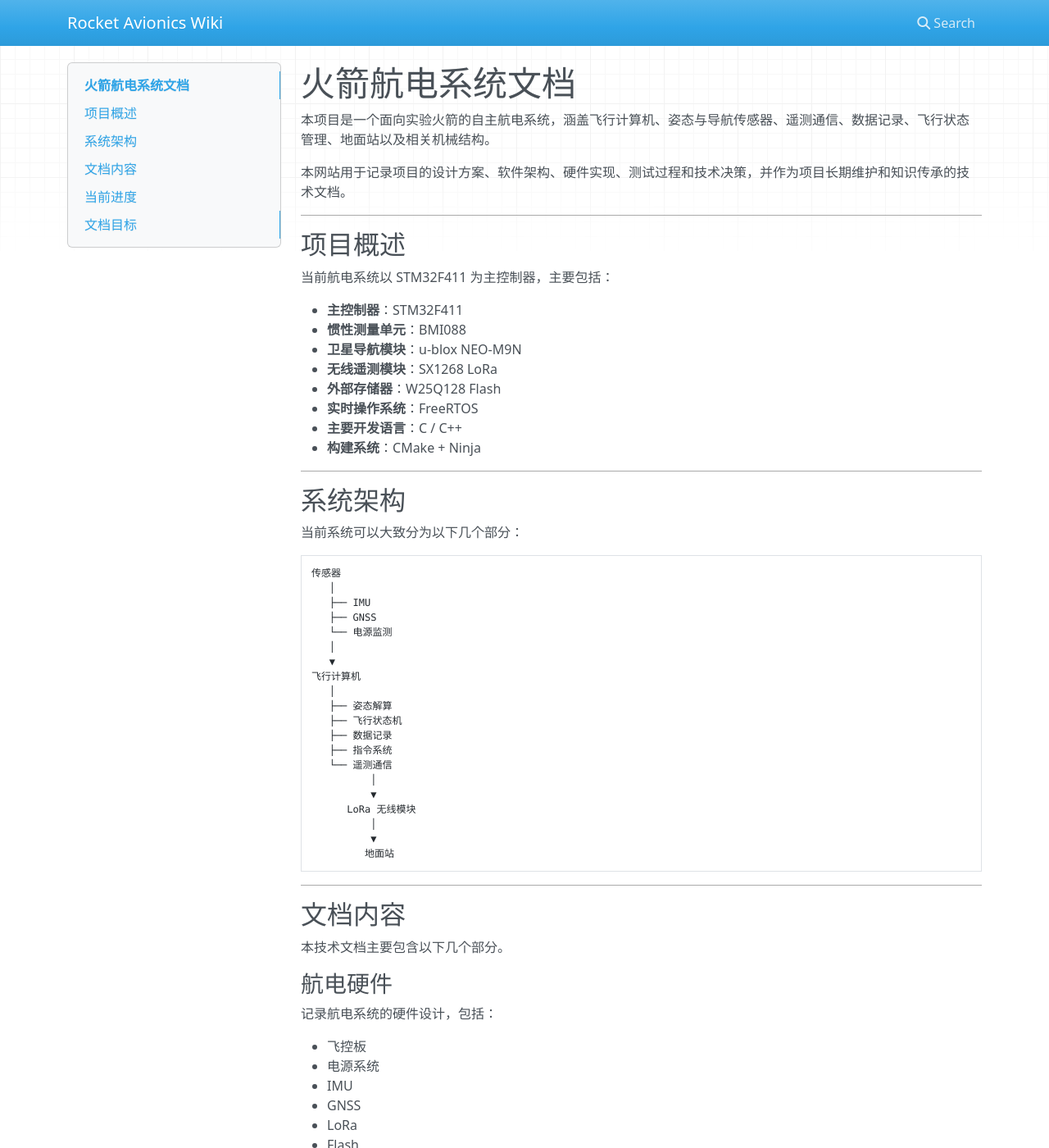
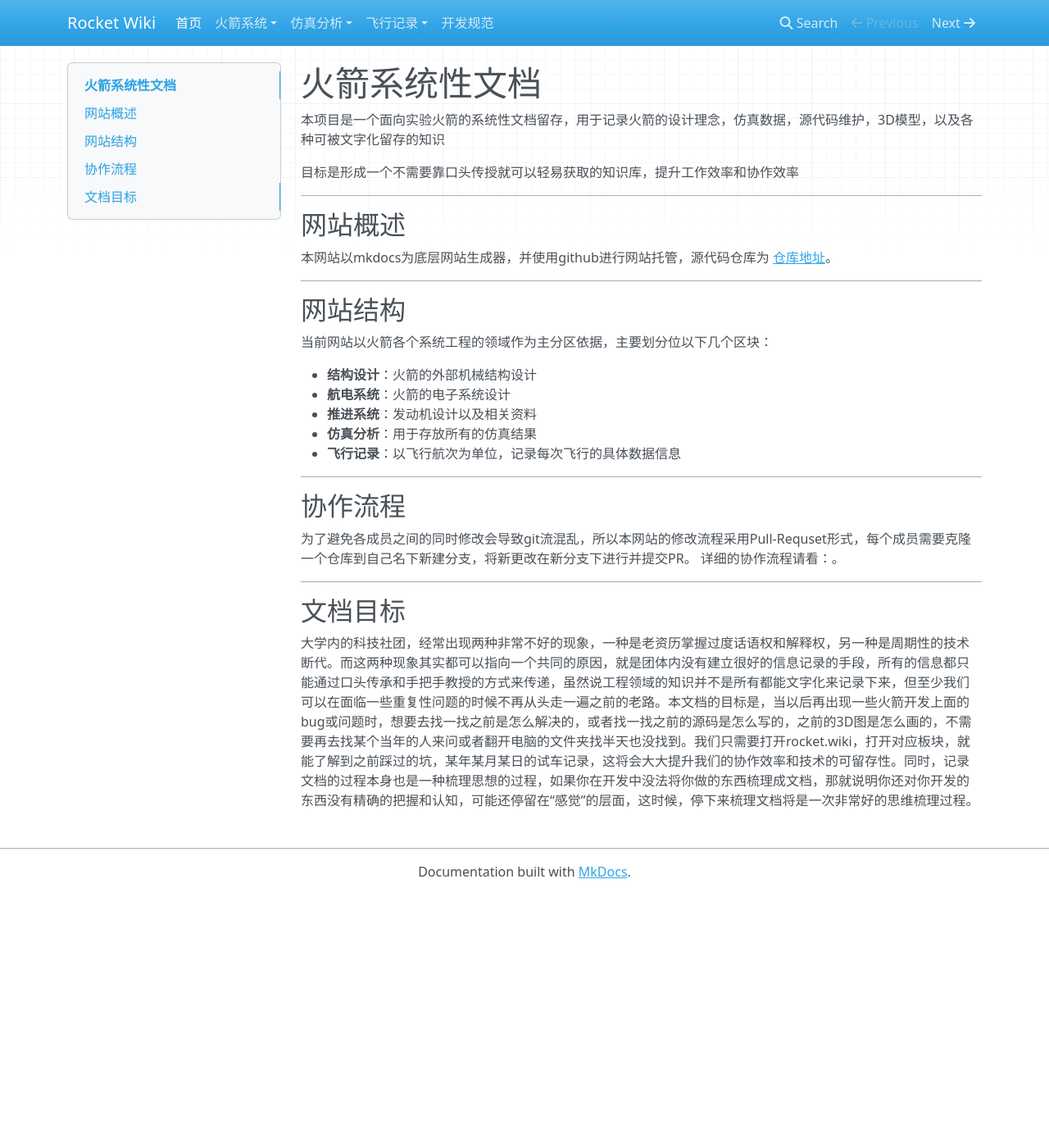
Before and after one commit to SophonSnwflake/rocket-docs, an MkDocs documentation site: the page built from docs/index.md, in a window 1280 px wide and 1400 px high. Shown: the whole window at 82% size. Built offline with MkDocs 1.6.1, drawn with Linux system fonts in a browser that asks for light colours; nearby versions of some CDN libraries; some of the changed text lies outside the part shown.

````diff
--- /dev/null
+++ b/docs/development/index.md
@@ -0,0 +1,7 @@
+# 开发规范（Development）
+
+本区块用于记录一些团队开发过程中的开发规范文档
+
+---
+
+#### 文档开发规范以及工作流程：[docsWorkflow](docs_workflow.md)
--- a/docs/index.md
+++ b/docs/index.md
@@ -1,158 +1,35 @@
-# 火箭航电系统文档
+# 火箭系统性文档
 
-本项目是一个面向实验火箭的自主航电系统，涵盖飞行计算机、姿态与导航传感器、遥测通信、数据记录、飞行状态管理、地面站以及相关机械结构。
+本项目是一个面向实验火箭的系统性文档留存，用于记录火箭的设计理念，仿真数据，源代码维护，3D模型，以及各种可被文字化留存的知识
 
-本网站用于记录项目的设计方案、软件架构、硬件实现、测试过程和技术决策，并作为项目长期维护和知识传承的技术文档。
+目标是形成一个不需要靠口头传授就可以轻易获取的知识库，提升工作效率和协作效率
 
 ---
 
-## 项目概述
+## 网站概述
 
-当前航电系统以 STM32F411 为主控制器，主要包括：
-
-* **主控制器**：STM32F411
-* **惯性测量单元**：BMI088
-* **卫星导航模块**：u-blox NEO-M9N
-* **无线遥测模块**：SX1268 LoRa
-* **外部存储器**：W25Q128 Flash
-* **实时操作系统**：FreeRTOS
-* **主要开发语言**：C / C++
-* **构建系统**：CMake + Ninja
+本网站以mkdocs为底层网站生成器，并使用github进行网站托管，源代码仓库为 [仓库地址](https://github.com/SophonSnwflake/rocket-avionics-docs)。
 
 ---
 
-## 系统架构
+## 网站结构
 
-当前系统可以大致分为以下几个部分：
+当前网站以火箭各个系统工程的领域作为主分区依据，主要划分位以下几个区块：
 
-```text
-传感器
-   │
-   ├── IMU
-   ├── GNSS
-   └── 电源监测
-   │
-   ▼
-飞行计算机
-   │
-   ├── 姿态解算
-   ├── 飞行状态机
-   ├── 数据记录
-   ├── 指令系统
-   └── 遥测通信
-          │
-          ▼
-      LoRa 无线模块
-          │
-          ▼
-         地面站
-```
+* **结构设计**：火箭的外部机械结构设计
+* **航电系统**：火箭的电子系统设计
+* **推进系统**：发动机设计以及相关资料
+* **仿真分析**：用于存放所有的仿真结果
+* **飞行记录**：以飞行航次为单位，记录每次飞行的具体数据信息
 
 ---
 
-## 文档内容
-
-本技术文档主要包含以下几个部分。
-
-### 航电硬件
-
-记录航电系统的硬件设计，包括：
-
-* 飞控板
-* 电源系统
-* IMU
-* GNSS
-* LoRa
-* Flash
-* 各模块接口
-* PCB 设计
-
-### 飞控软件
-
-记录飞控软件整体架构以及各个软件模块的设计，包括：
-
-* FreeRTOS 任务设计
-* 硬件驱动层
-* 姿态解算
-* 数据记录系统
-* 通信系统
-* 指令系统
-* 飞行状态机
-
-### 通信系统
-
-记录飞控与地面站之间的通信设计，包括：
-
-* LoRa 参数配置
-* 遥测数据协议
-* 指令协议
-* 数据编码与解码
-* 通信流程
-
-### 机械结构
-
-记录与航电系统相关的机械设计，包括：
-
-* 航电舱结构
-* PCB 固定方式
-* 电池固定
-* 舱段连接方式
-* 3D 打印与制造
-
-### 测试记录
-
-记录各个子系统的测试方法、测试数据以及发现的问题，例如：
-
-* IMU 测试
-* GNSS 测试
-* LoRa 通信测试
-* Flash 测试
-* 电源测试
-* 整机联调
-* 飞行测试
-
-### 开发记录
-
-记录项目开发过程中比较重要的：
-
-* 技术问题
-* 修改记录
-* 设计决策
-* 已知问题
-* 后续计划
-
----
-
-## 当前进度
-
-当前项目仍处于开发和测试阶段。
-
-主要进度如下：
-
-* [x] 飞控 PCB 设计
-* [x] BMI088 驱动
-* [x] Flash 基本读写
-* [x] LoRa 基本发送功能
-* [x] 姿态解算基本实现
-* [ ] LoRa 双向通信
-* [ ] GNSS 新 PCB 联调
-* [ ] 飞行状态机
-* [ ] 开伞控制
-* [ ] 地面站软件
-* [ ] 完整系统联调
-* [ ] 实际飞行测试
+## 协作流程
+为了避免各成员之间的同时修改会导致git流混乱，所以本网站的修改流程采用Pull-Requset形式，每个成员需要克隆一个仓库到自己名下新建分支，将新更改在新分支下进行并提交PR。
+详细的协作流程请看：。
 
 ---
 
 ## 文档目标
 
-本项目文档不仅记录“代码怎么写”和“硬件怎么接”，还会尽量记录：
-
-* 为什么采用当前设计
-* 曾经尝试过哪些方案
-* 遇到过哪些问题
-* 为什么放弃某些方案
-* 最终技术决策的依据
-* 如何复现和测试各个模块
-
-希望通过持续维护文档，使项目中的技术知识不依赖某个成员的个人记忆，而能够长期保存、复用和传递。
+大学内的科技社团，经常出现两种非常不好的现象，一种是老资历掌握过度话语权和解释权，另一种是周期性的技术断代。而这两种现象其实都可以指向一个共同的原因，就是团体内没有建立很好的信息记录的手段，所有的信息都只能通过口头传承和手把手教授的方式来传递，虽然说工程领域的知识并不是所有都能文字化来记录下来，但至少我们可以在面临一些重复性问题的时候不再从头走一遍之前的老路。本文档的目标是，当以后再出现一些火箭开发上面的bug或问题时，想要去找一找之前是怎么解决的，或者找一找之前的源码是怎么写的，之前的3D图是怎么画的，不需要再去找某个当年的人来问或者翻开电脑的文件夹找半天也没找到。我们只需要打开rocket.wiki，打开对应板块，就能了解到之前踩过的坑，某年某月某日的试车记录，这将会大大提升我们的协作效率和技术的可留存性。同时，记录文档的过程本身也是一种梳理思想的过程，如果你在开发中没法将你做的东西梳理成文档，那就说明你还对你开发的东西没有精确的把握和认知，可能还停留在“感觉”的层面，这时候，停下来梳理文档将是一次非常好的思维梳理过程。
--- a/mkdocs.yml
+++ b/mkdocs.yml
@@ -1 +1,17 @@
-site_name: Rocket Avionics Wiki
+site_name: Rocket Wiki
+
+nav:
+  - 首页: index.md
+
+  - 火箭系统:
+      - 结构设计: structures/index.md
+      - 航电系统: avionics/index.md
+      - 推进系统: propulsion/index.md
+
+  - 仿真分析:
+      - 概述: simulation/index.md
+
+  - 飞行记录:
+      - 概述: flight-records/index.md
+
+  - 开发规范: development/index.md
````
Also changed, not shown: docs/development/docs_workflow.md (added, +369 -0 lines), docs/avionics/index.md (added), docs/flight_records/index.md (added), docs/propulsion/index.md (added), docs/simulation/index.md (added), docs/structures/index.md (added), 1 other file.
